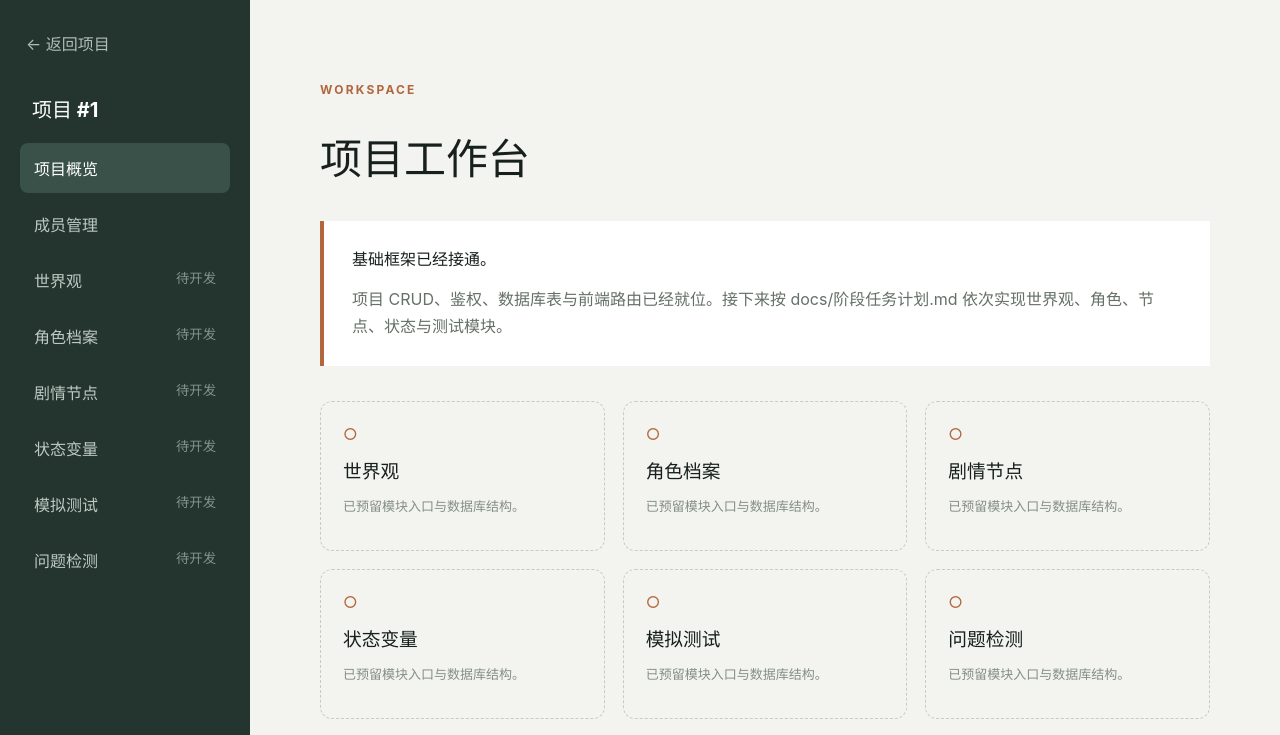
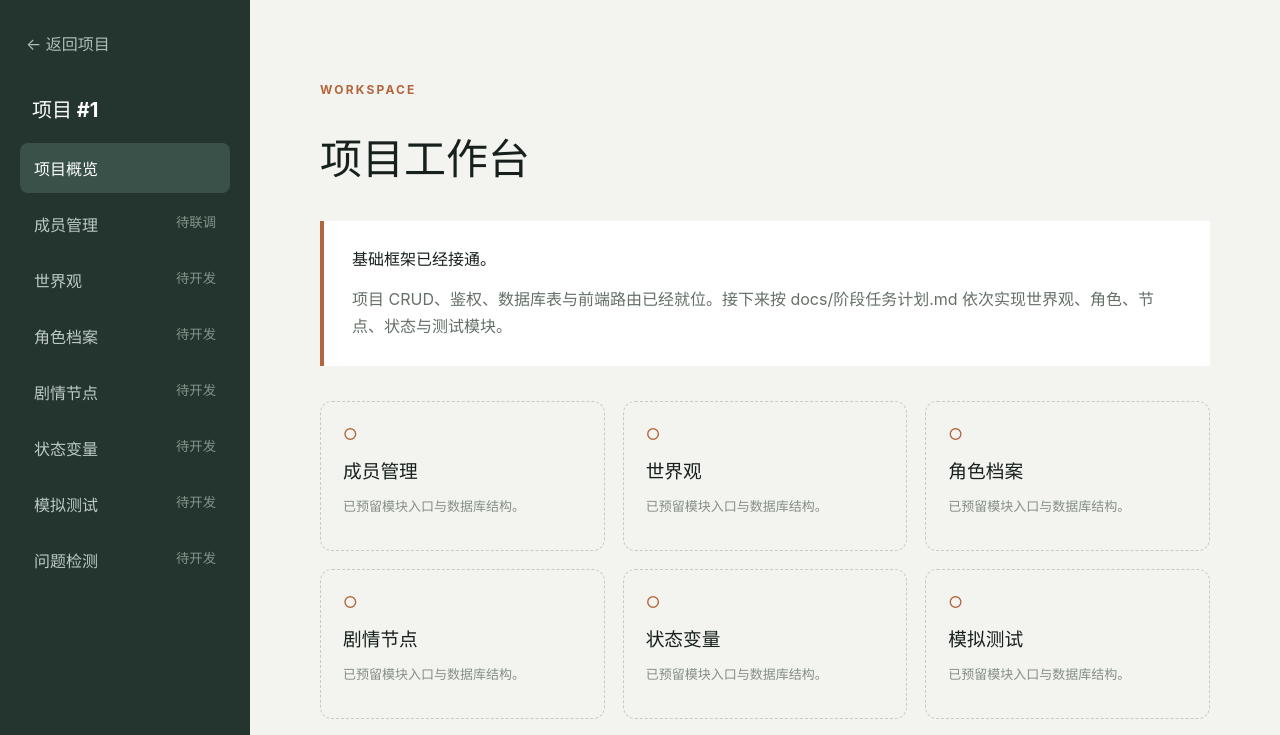
Before and after one commit to Spring0602/Narrative-Studio, a Vue app in the folder frontend/: page /preview/projects/1 in a window 1280 px wide. Shown: the top 735 px of the page. Built offline with nearby package versions, Linux system fonts and the light colour scheme; no server answers.

Commit message:
fix: isolate member preview and document branch review

```diff
--- a/frontend/src/router/index.ts
+++ b/frontend/src/router/index.ts
@@ -7,7 +7,9 @@ const router = createRouter({
   history: createWebHistory(),
   routes: [
     // TODO(B): 后端登录联调完成后删除临时工作台预览路由
-    { path: '/preview/projects/:id', component: WorkspaceView },
+    ...(import.meta.env.DEV
+      ? [{ path: '/preview/projects/:id', component: WorkspaceView }]
+      : []),
     { path: '/', redirect: '/projects' },
     { path: '/login', component: LoginView },
     { path: '/projects', component: ProjectListView, meta: { requiresAuth: true } },
--- a/frontend/src/views/MemberManagementView.vue
+++ b/frontend/src/views/MemberManagementView.vue
@@ -9,7 +9,7 @@ import type {
 } from '@/api/members'
 
 const route = useRoute()
-const isPreviewRoute = computed(() => route.path.startsWith('/preview/'))
+const isPreviewRoute = computed(() => import.meta.env.DEV && route.path.startsWith('/preview/'))
 
 // TODO(B): 后端联调后删除 mock 数据，改用 listMembers() 获取真实成员
 const initialMockMembers: MemberSummary[] = [
@@ -186,7 +186,13 @@ async function retryMockLoad() {
 </script>
 
 <template>
-  <section class="member-page">
+  <el-result
+    v-if="!isPreviewRoute"
+    icon="info"
+    title="成员管理待联调"
+    sub-title="成员管理原型仅在开发预览中开放，当前页面不会修改项目成员。"
+  />
+  <section v-else class="member-page">
     <div class="member-heading">
       <div>
         <p class="eyebrow">MEMBERS</p>
--- a/frontend/src/views/WorkspaceView.vue
+++ b/frontend/src/views/WorkspaceView.vue
@@ -8,7 +8,7 @@ const router = useRouter()
 const activeModule = ref('overview')
 const modules = [
   { key: 'overview', label: '项目概览', ready: true },
-  { key: 'members', label: '成员管理', ready: true },
+  { key: 'members', label: '成员管理', ready: false },
   { key: 'world', label: '世界观', ready: false },
   { key: 'characters', label: '角色档案', ready: false },
   { key: 'story', label: '剧情节点', ready: false },
@@ -31,7 +31,7 @@ const modules = [
           @click="activeModule = item.key"
         >
           {{ item.label }}
-          <small v-if="!item.ready">待开发</small>
+          <small v-if="!item.ready">{{ item.key === 'members' ? '待联调' : '待开发' }}</small>
         </button>
       </nav>
     </aside>
```
Also changed, not shown: 2 other files (tests, documents, lock files or other folders).
